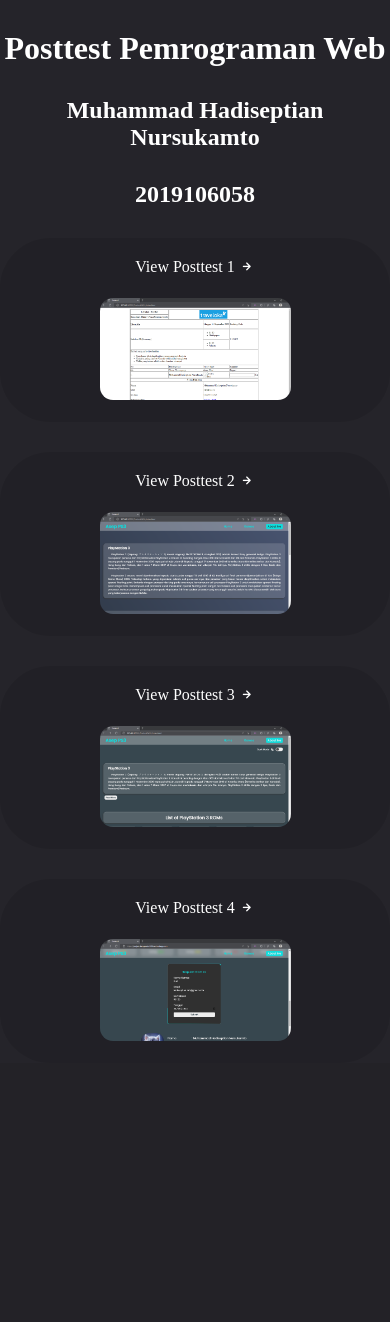
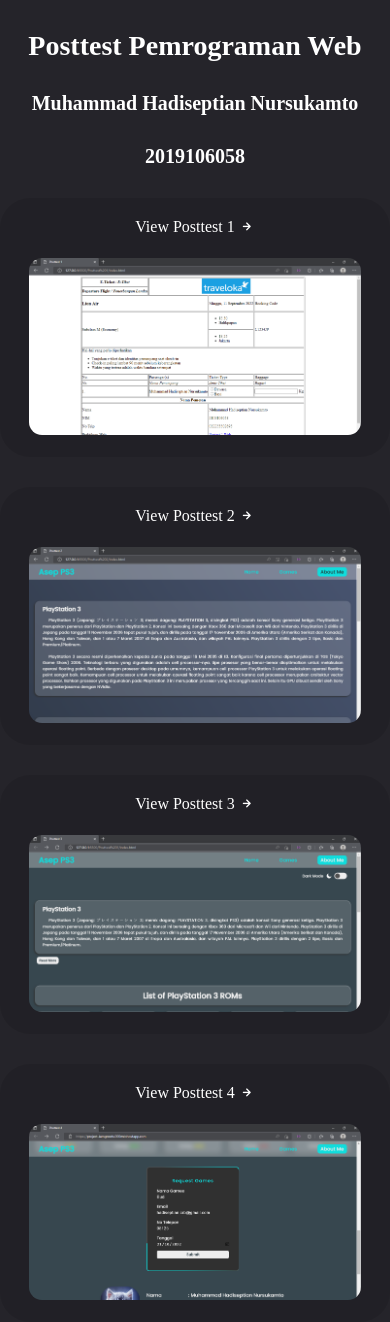
Before and after one commit to IAmGroots/Praktikum-Web, a PHP site: page /index.html in a window 390 px wide. Before the commit the page ends 1041 px from the top, so only its background shows below. Run offline with PHP 8.4, Linux system fonts and the light colour scheme.

Commit message:
posttest 4

```diff
--- a/style.css
+++ b/style.css
@@ -60,3 +60,25 @@ body {
   transform: translateX(10px);
   color: #00ffff;
 }
+
+@media (max-width: 768px) and (min-width:375px) {
+  .container h1 {
+    font-size: 28px;
+  }
+
+  .container h2 {
+    font-size: 20px;
+  }
+
+  .card {
+    border-radius: 30px;
+  }
+
+  .card img {
+    width: 86%;
+  }
+
+  .card p {
+    font-size: 16px;
+  }
+}
```
